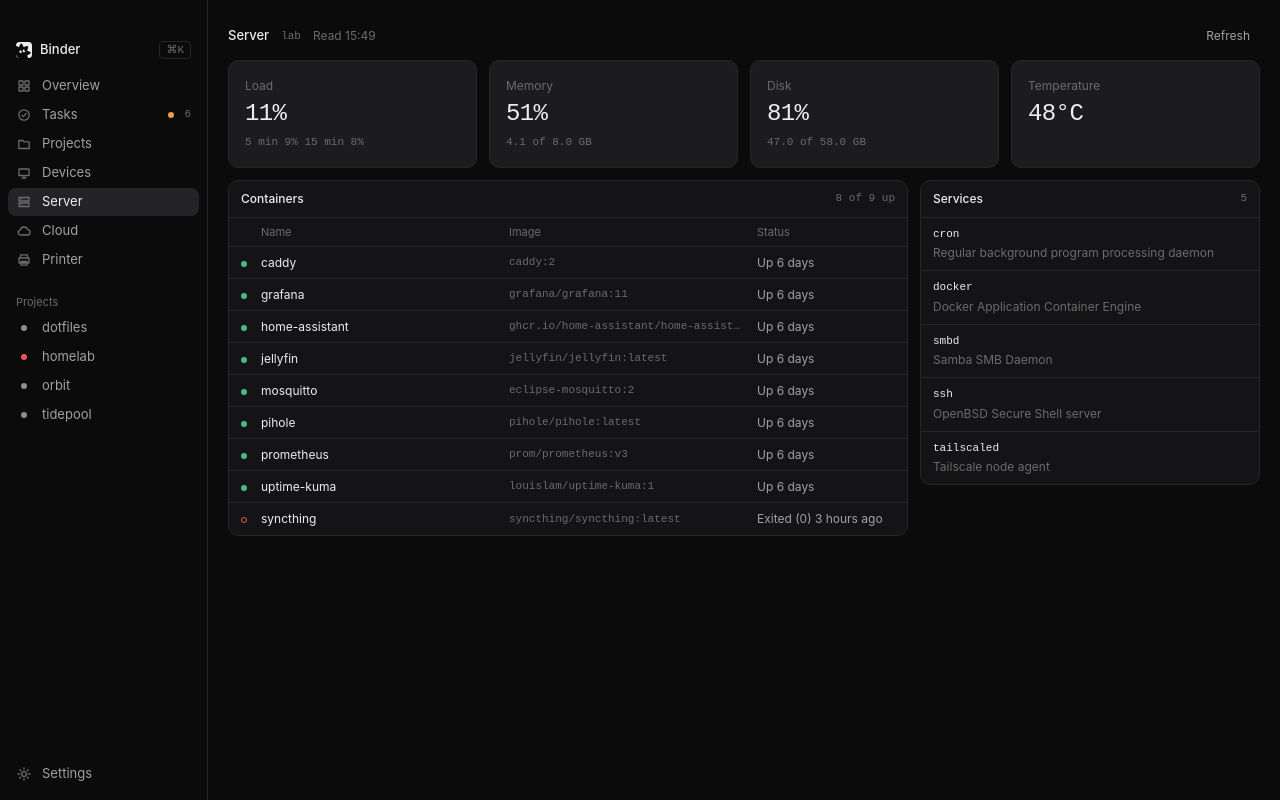
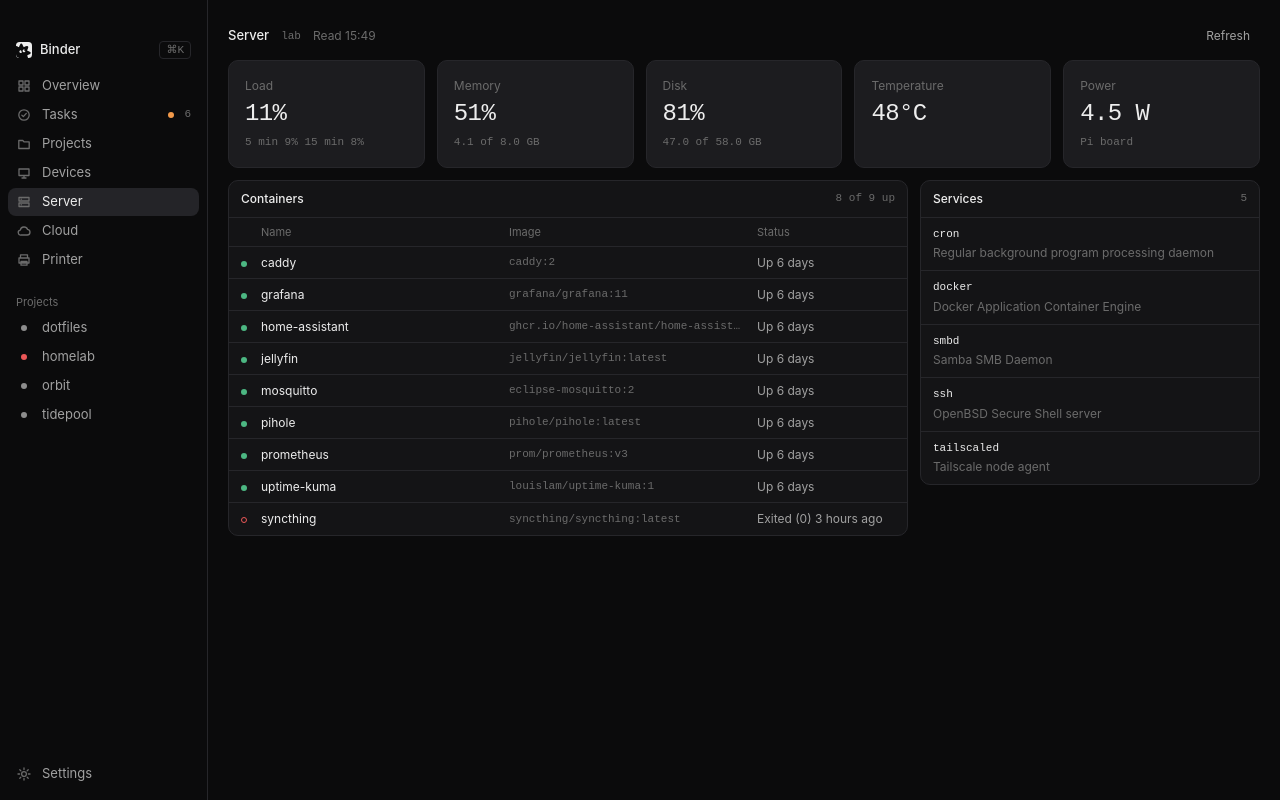
Before and after one commit to Kungie/binder, a React (Vite) app in the folder app/: page / in a window 1280 px wide. Both pictures are taken after a click on the button "Server". Built offline with nearby package versions, Linux system fonts and the light colour scheme.

Commit message:
feat(server): a Power box

```diff
--- a/app/src/lib/memory.ts
+++ b/app/src/lib/memory.ts
@@ -626,6 +626,7 @@ export function demoSeed(): Seed {
       disk_size: 58 * GB,
       disk_used: 47 * GB,
       temp_c: 48.3,
+      power_w: 4.5,
       at: t,
     },
     printers: [
--- a/app/src/lib/types.ts
+++ b/app/src/lib/types.ts
@@ -170,6 +170,8 @@ export interface ServerStatus {
   disk_size: number;
   disk_used: number;
   temp_c: number | null;
+  /** The Pi board's draw in watts, from its PMIC; null when it has none. */
+  power_w: number | null;
   /** From nproc; 0 when unknown. */
   cores: number;
   at: number;
--- a/app/src/screens/Server.tsx
+++ b/app/src/screens/Server.tsx
@@ -44,7 +44,7 @@ export function Server() {
           )}
           {status && (
             <>
-              <div className={`grid grid-cols-4 gap-3 ${error ? "opacity-60" : ""}`}>
+              <div className={`grid grid-cols-5 gap-3 ${error ? "opacity-60" : ""}`}>
                 <LoadMetric load={status.load} cores={status.cores} />
                 <Metric
                   title="Memory"
@@ -53,6 +53,7 @@ export function Server() {
                 />
                 <Metric title="Disk" value={percent(status.disk_used, status.disk_size)} detail={`${gb(status.disk_used)} of ${gb(status.disk_size)} GB`} />
                 <Metric title="Temperature" value={status.temp_c === null ? "None" : `${status.temp_c.toFixed(0)}°C`} />
+                <Metric title="Power" value={status.power_w === null ? "None" : `${status.power_w.toFixed(1)} W`} detail="Pi board" />
               </div>
               <div className={`grid grid-cols-[minmax(0,2fr)_minmax(0,1fr)] items-start gap-3 ${error ? "opacity-60" : ""}`}>
                 <Containers status={status} />
```
Also changed, not shown: 1 other file (tests, documents, lock files or other folders).
